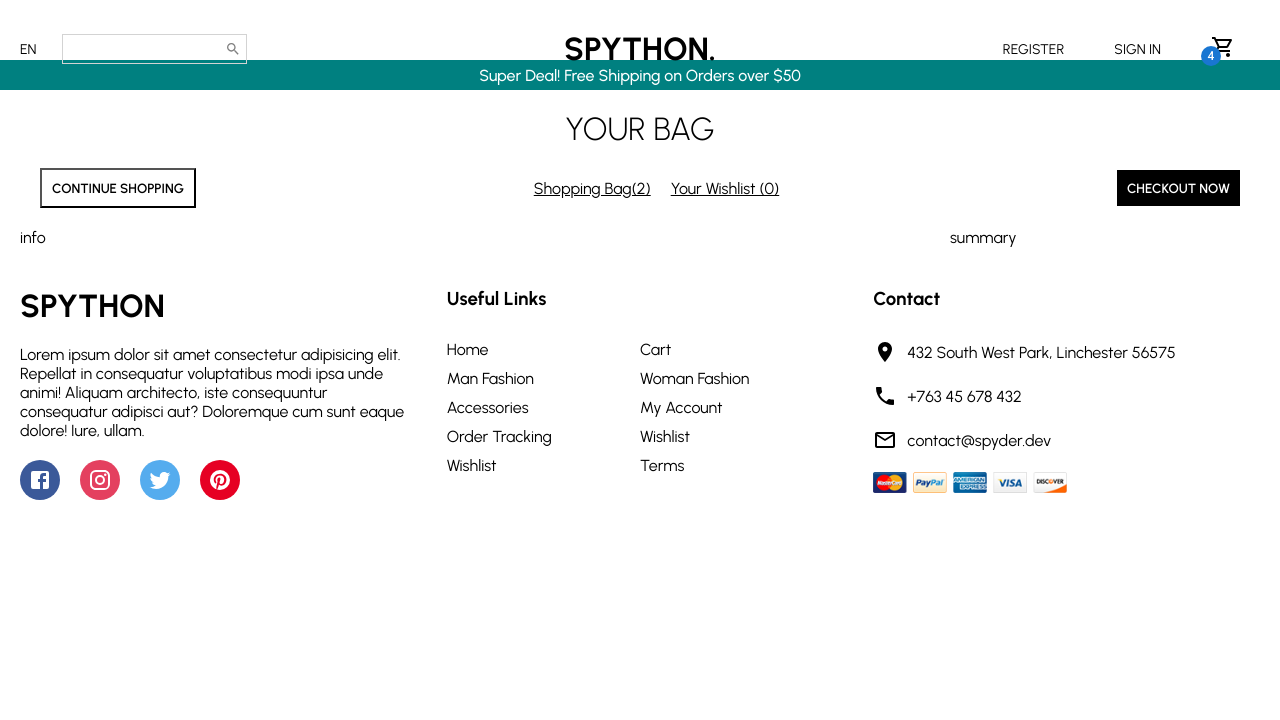
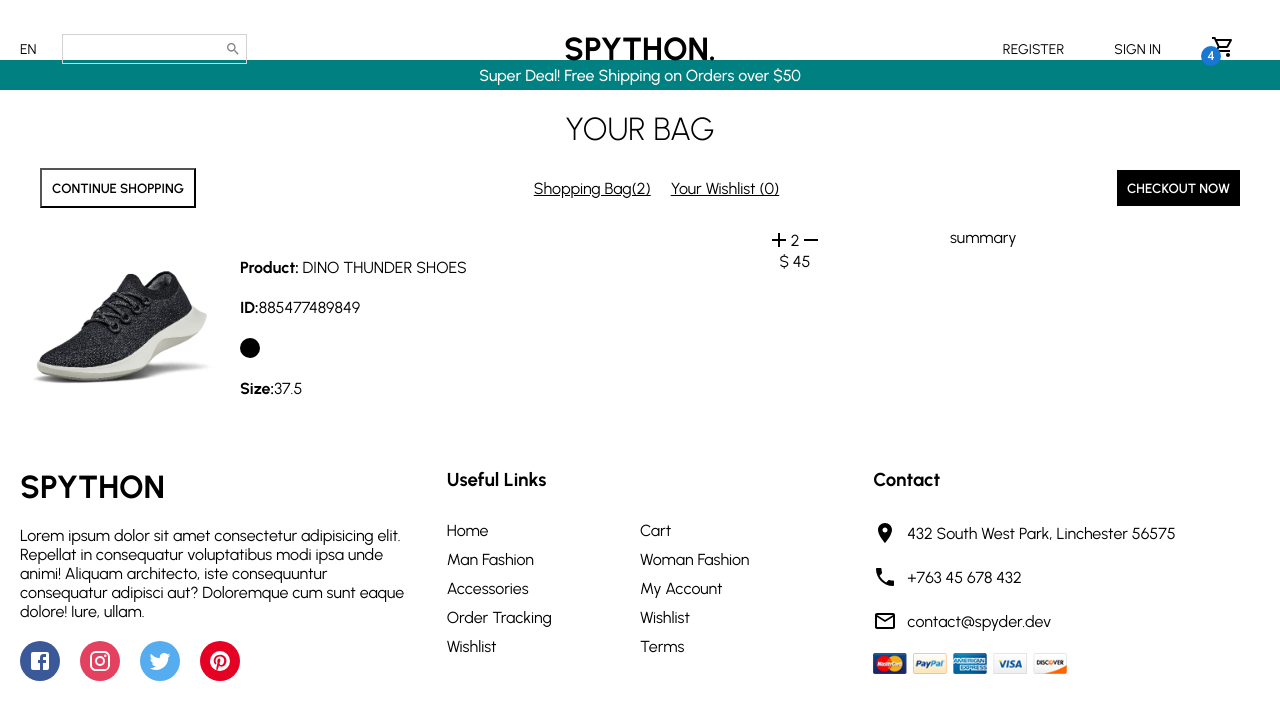
Before and after one commit to spython001/react-eCommerce, a React (Vite) app: page / in a window 1280 px wide. Shown: the top 720 px of the page. Built offline with nearby package versions, Linux system fonts and the light colour scheme; a web font is replaced by a local one.

Commit message:
modified contents of cart jsx file

```diff
--- a/src/pages/cart/Cart.jsx
+++ b/src/pages/cart/Cart.jsx
@@ -1,3 +1,4 @@
+import { Add, Remove } from "@mui/icons-material"
 import styled from "styled-components"
 import Anouncement from "../../components/anouncement/Anouncement"
 import Footer from "../../components/footer/Footer"
@@ -51,6 +52,63 @@
 const Info = styled.div`
     flex:3;
 `
+
+const Product = styled.div`
+    display: flex;
+    justify-content: space-between;
+`
+
+const ProductDetail = styled.div`
+    flex: 2;
+    display:flex;
+`
+
+const Image = styled.img`
+    width: 200px;
+`
+
+const Details = styled.div`
+    padding: 20px;
+    display: flex;
+    flex-direction: column;
+    justify-content: space-around;
+`
+const ProductName = styled.span`
+
+`
+const ProductId = styled.span`
+
+`
+const ProductColor = styled.div`
+    width: 20px;
+    height: 20px;
+    border-radius: 50%;
+    background-color: ${ props=>props.color};
+`
+const ProductSize = styled.span`
+
+`
+
+const PriceDetail = styled.div`
+    flex:1;
+    display: flex;
+    align-items: center;
+    justify-content: center;
+    flex-direction: column;
+`
+
+const ProductAmountContainer = styled.div`
+    display:flex;
+    align-items: center;
+`
+const ProductAmount = styled.div`
+    flex:1;
+`
+const ProductPrice = styled.div`
+    flex:1;
+`
+
+
 const Summary = styled.div`
     flex:1;
 `
@@ -71,7 +129,27 @@
                 <TopButton type="filled">CHECKOUT NOW</TopButton>
             </Top>
             <Bottom>
-                <Info>info</Info>
+                <Info>
+                    <Product>
+                        <ProductDetail>
+                            <Image src="/assets/comPP1.png"/>
+                            <Details>
+                                <ProductName><b>Product:</b> DINO THUNDER SHOES</ProductName>
+                                <ProductId><b>ID:</b>885477489849</ProductId>
+                                <ProductColor color="black"/>
+                                <ProductSize><b>Size:</b>37.5</ProductSize>
+                            </Details>
+                        </ProductDetail>
+                        <PriceDetail>
+                            <ProductAmountContainer>
+                                <Add/>
+                                <ProductAmount>2</ProductAmount>
+                                <Remove/>
+                            </ProductAmountContainer>
+                            <ProductPrice>$ 45</ProductPrice>
+                        </PriceDetail>
+                    </Product>
+                </Info>
                 <Summary>summary</Summary>
             </Bottom>
         </Wrapper>
```
